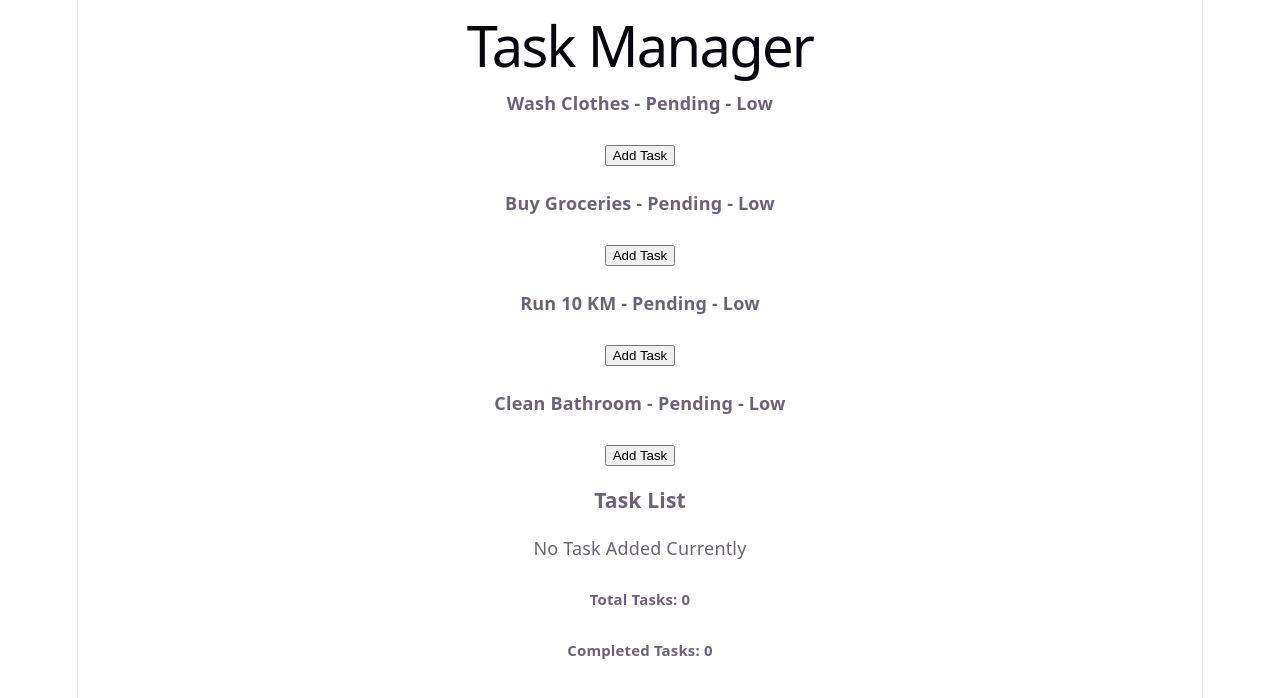
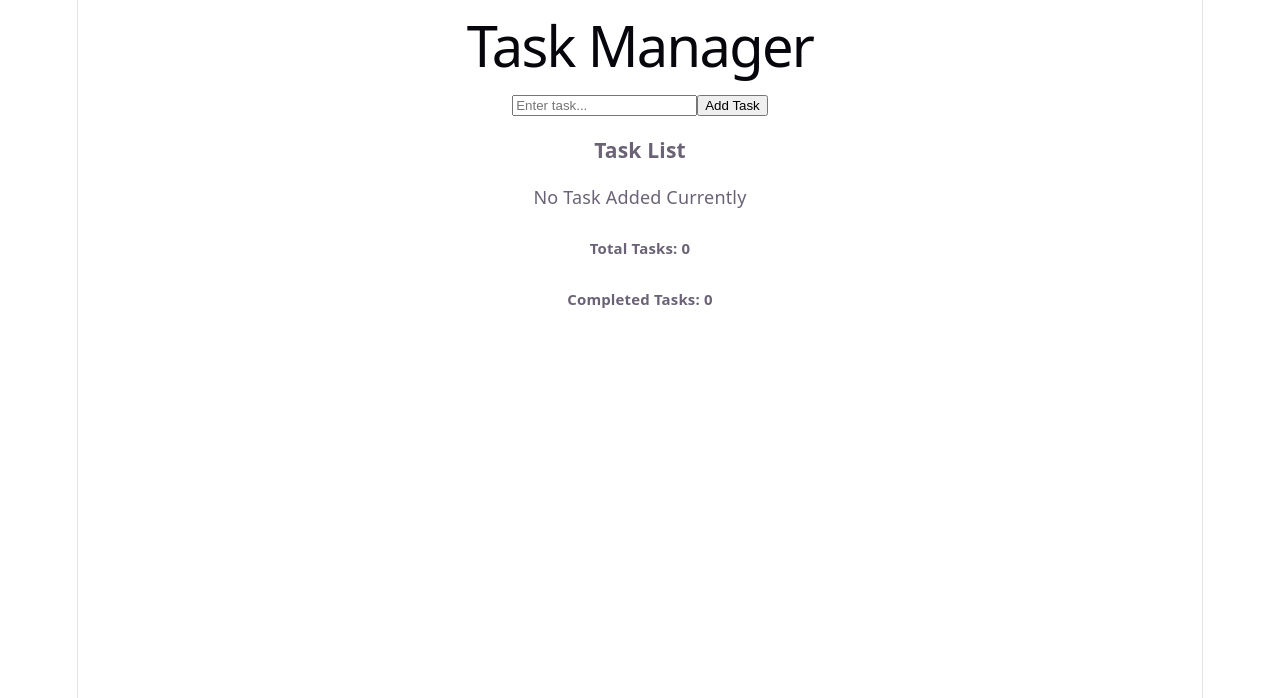
Before and after one commit to DipamPradhan/react19, a React (Vite) app in the folder STATE-DEMO/: page / in a window 1280 px wide. Shown: the top 698 px of the page. Built offline with nearby package versions, Linux system fonts and the light colour scheme.

Commit message:
Made it user input Task Manager

```diff
--- a/STATE-DEMO/src/TaskManagerWithReducer.jsx
+++ b/STATE-DEMO/src/TaskManagerWithReducer.jsx
@@ -1,5 +1,5 @@
 import { useReducer } from "react";
-
+import { useState } from "react";
 const initialState = {
   tasks: [],
   totalTasks: 0,
@@ -91,6 +91,9 @@ const reducer = (state, action) => {
         ),
       };
     }
+    case "CLEAR": {
+      return initialState;
+    }
     default:
       return state;
   }
@@ -98,6 +101,7 @@ const reducer = (state, action) => {
 
 export const TaskManagerWithReducer = () => {
   const [state, dispatch] = useReducer(reducer, initialState);
+  const [input, setInput] = useState("");
   const tasks = [
     {
       id: 1,
@@ -122,19 +126,35 @@ export const TaskManagerWithReducer = () => {
   return (
     <div>
       <h1>Task Manager</h1>
+      <input
+        type="text"
+        placeholder="Enter task..."
+        value={input}
+        onChange={(e) => setInput(e.target.value)}
+      />
 
-      {tasks.map((task) => (
-        <div key={task.id}>
-          <h4>
-            {task.title} - {task.status} - {task.priority}
-          </h4>
-          <button onClick={() => dispatch({ type: "ADD_TASK", payload: task })}>
-            Add Task
-          </button>
-        </div>
-      ))}
+      <button
+        onClick={() => {
+          if (!input.trim()) return;
+
+          dispatch({
+            type: "ADD_TASK",
+            payload: {
+              id: Date.now(),
+              title: input,
+              status: STATUS.Pending,
+              priority: PRIORITY.Low,
+            },
+          });
+
+          setInput("");
+        }}
+      >
+        Add Task
+      </button>
       <div>
         <h3>Task List</h3>
+
         {state.tasks.length === 0 ? (
           <p>No Task Added Currently</p>
         ) : (
@@ -194,6 +214,9 @@ export const TaskManagerWithReducer = () => {
         )}
         <h5>Total Tasks: {state.totalTasks}</h5>
         <h5>Completed Tasks: {state.completedTasks}</h5>
+        {state.tasks.length > 0 && (
+          <button onClick={() => dispatch({ type: "CLEAR" })}>Clear All</button>
+        )}
       </div>
     </div>
   );
```
